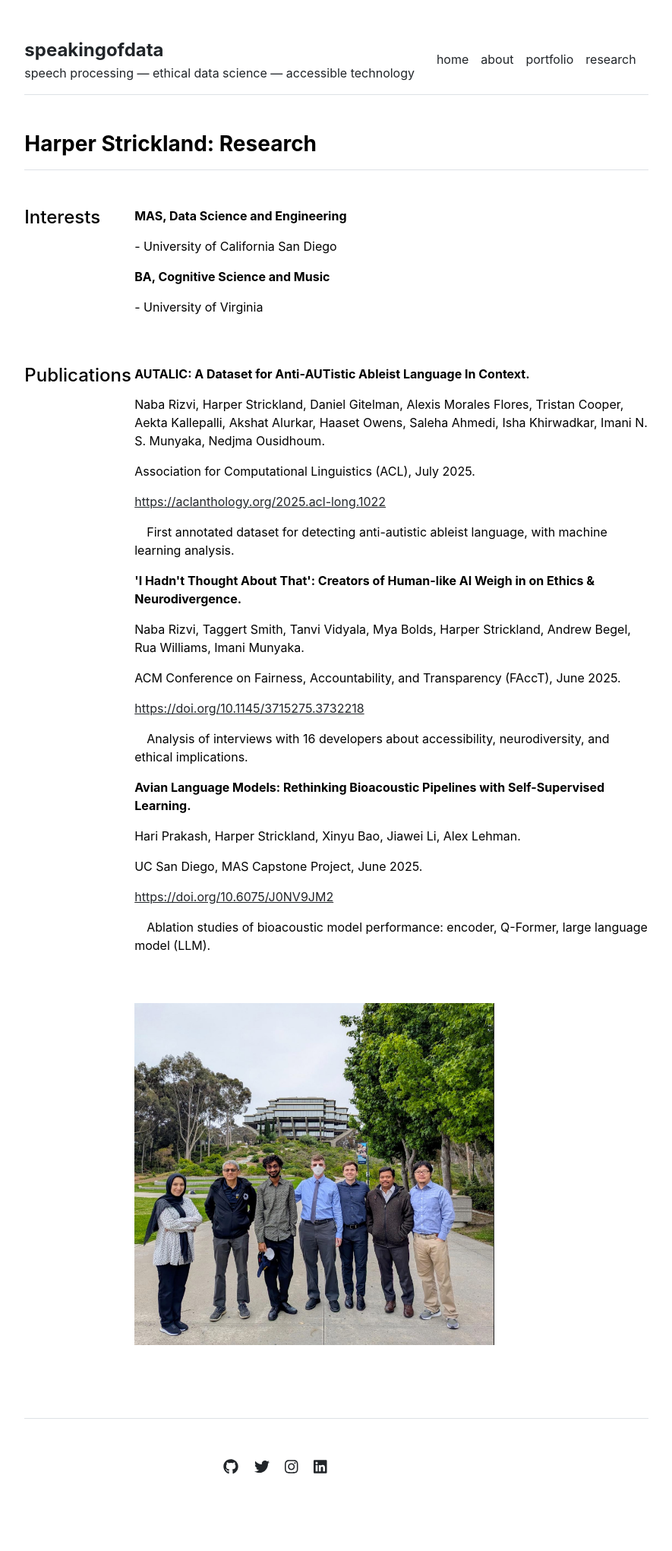
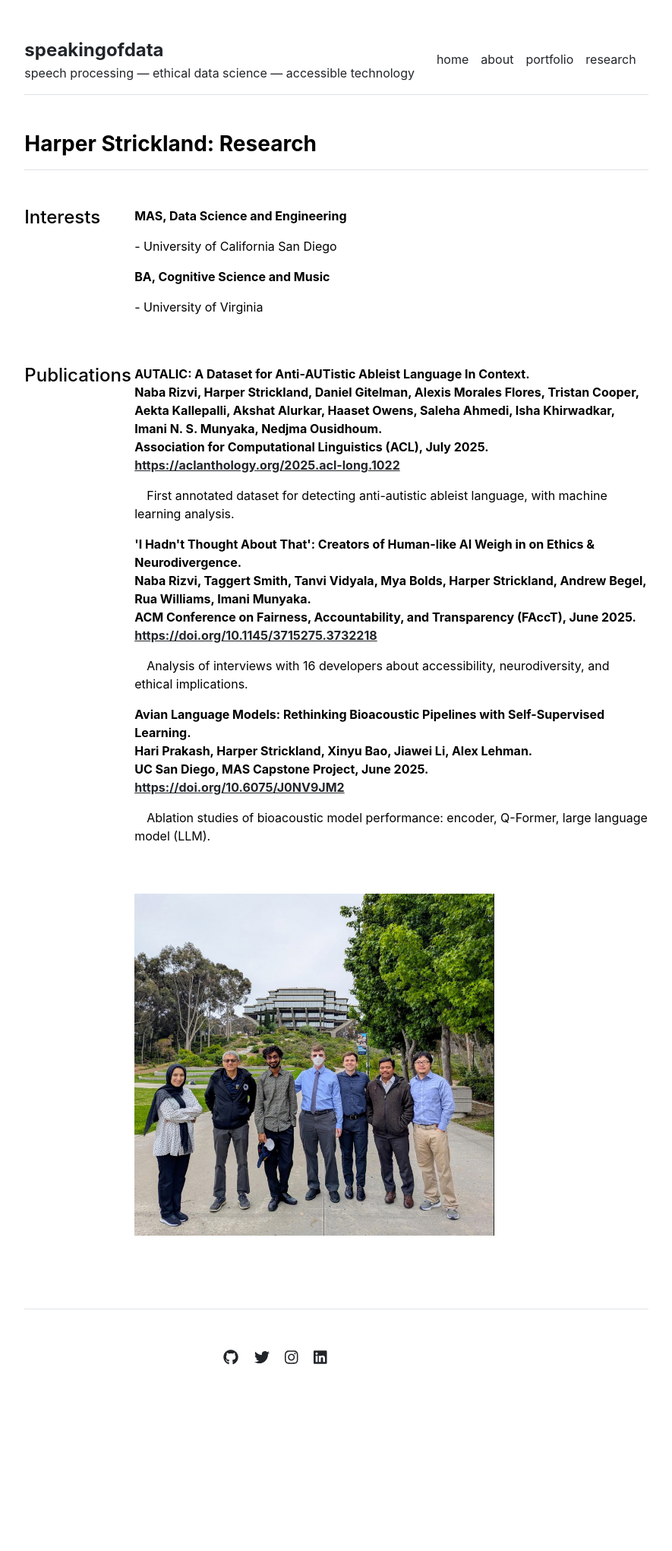
Before and after one commit to speakingofdata/speakingofdata.github.io, a Jekyll site: the page built from research.md, in a window 1280 px wide. Shown: the whole page at 76% size, without its empty margins (197-1082 px from the left). Built offline with Jekyll 4.4.1, drawn with Linux system fonts in a browser that asks for light colours; after the commit the page ends 1897 px from its top, so only the background shows below that.

Commit message:
Update research.html

```diff
--- a/_layouts/research.html
+++ b/_layouts/research.html
@@ -24,12 +24,13 @@ layout: default
       </div>
       <div class="col-md-10">
         {% for section in site.data.research.publications %}
-          <p class="fw-bold">{{ section.title }}.</p>
-          <p>{{ section.authors }}.</p>
-          <p>{{ section.source }}, {{ section.date }}.</p>
-          <p><a href={{ section.url }}>{{ section.url }}</a></p>
+          <p class="fw-bold">{{ section.title }}.<br>
+          {{ section.authors }}.<br>
+          {{ section.source }}, {{ section.date }}.<br>
+          <a href={{ section.url }}>{{ section.url }}</a></p>
           <p>&emsp;{{ section.description }}</p>
         {% endfor %}
+        <p></p>
       </div>
     </div>
     <div class="row g-5 mb-5">
```
